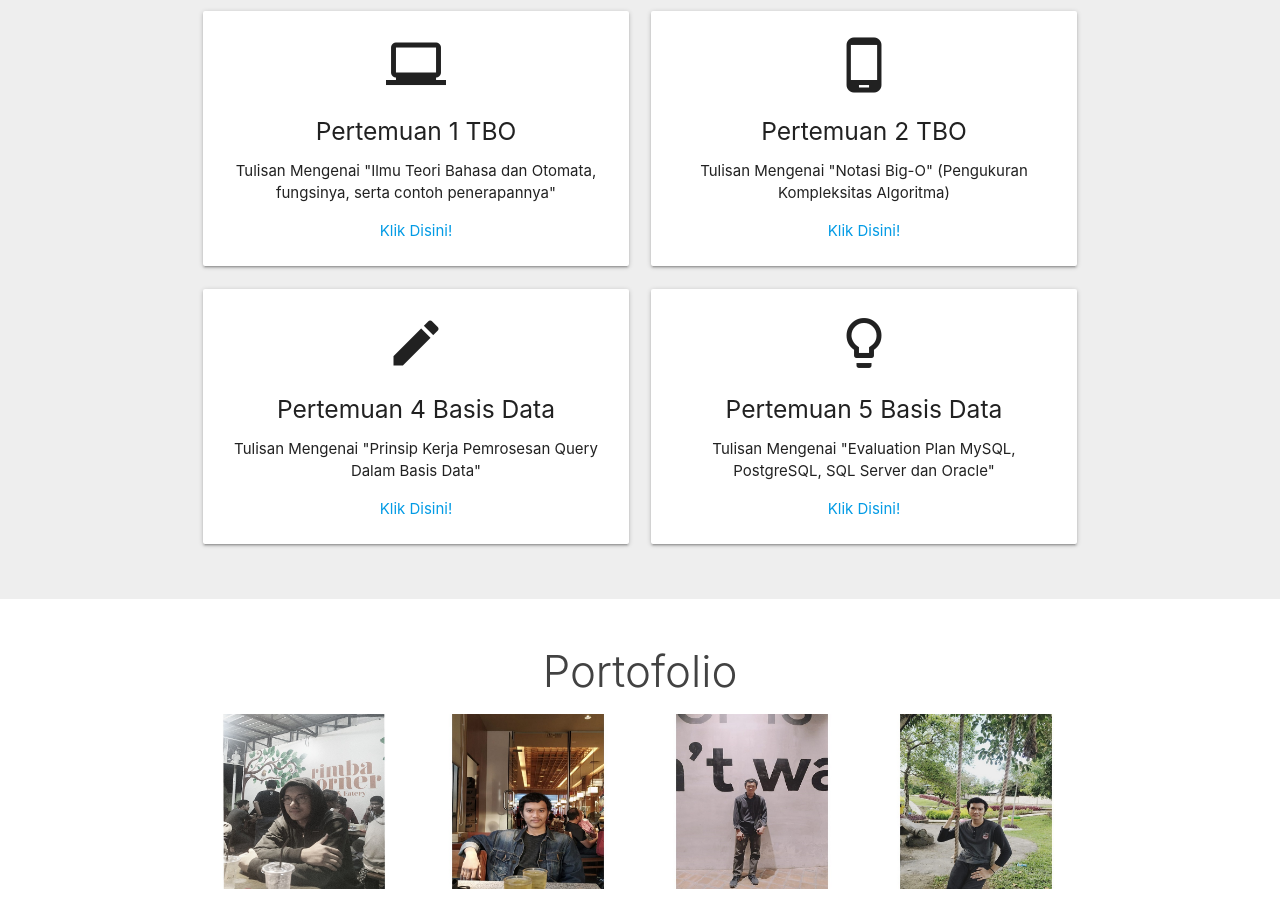
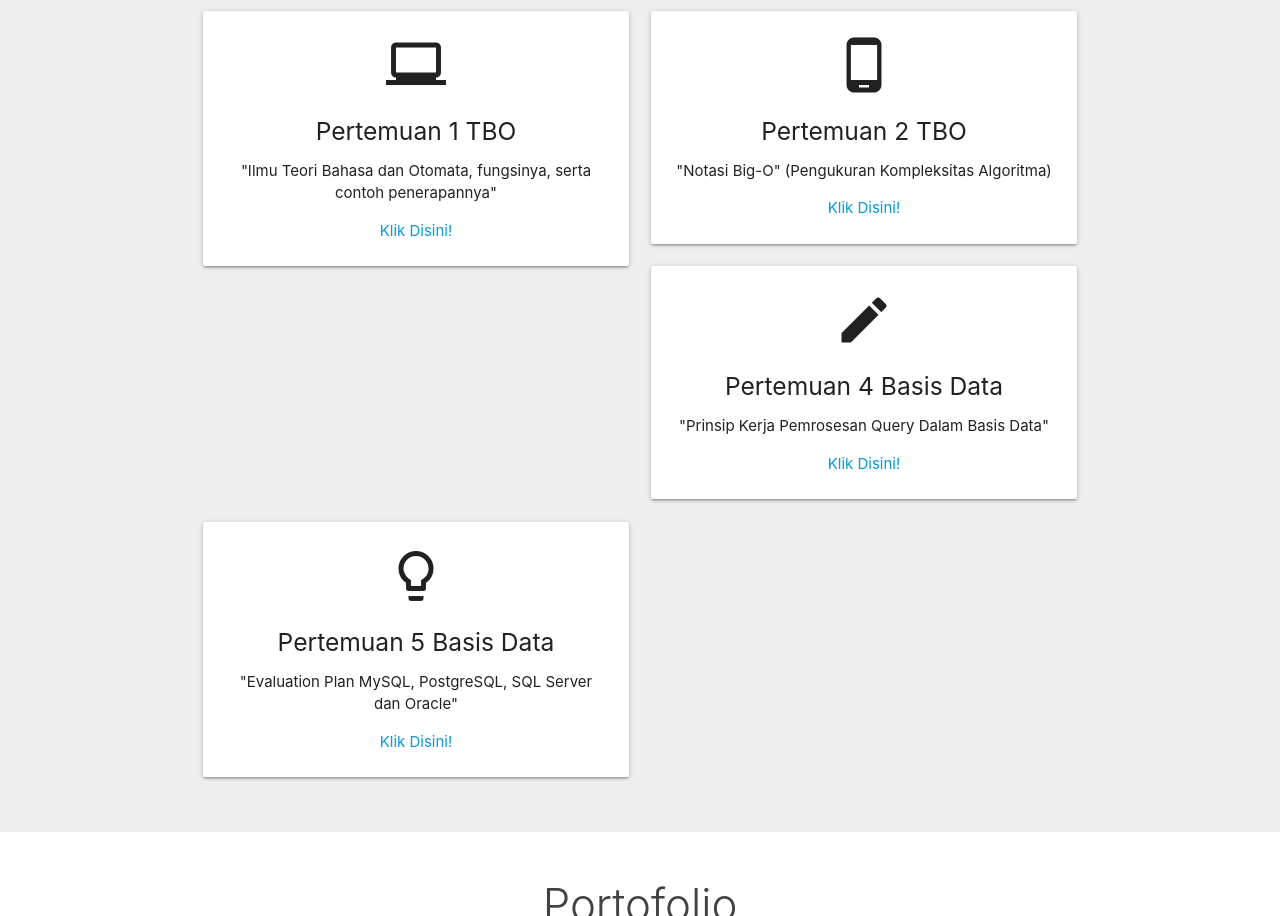
Before and after one commit to naufalfebriantama/naufalfebriantama.github.io, a plain HTML site: page index.html in a window 1280 px wide. Shown: the part 1279-2195 px from the top of the page. Drawn offline with Linux system fonts and the light colour scheme.

Commit message:
Update index.html

```diff
--- a/index.html
+++ b/index.html
@@ -132,7 +132,7 @@
             <div class="card-panel center">
               <i class="material-icons medium">laptop_windows</i>
               <h5>Pertemuan 1 TBO</h5>
-              <p>Tulisan Mengenai "Ilmu Teori Bahasa dan Otomata, fungsinya, serta contoh penerapannya"</p>
+              <p>"Ilmu Teori Bahasa dan Otomata, fungsinya, serta contoh penerapannya"</p>
               <a href="https://naufalfebriantama.github.io/tugas1TBO/">Klik Disini!</a>
             </div>
           </div>
@@ -140,7 +140,7 @@
             <div class="card-panel center">
               <i class="material-icons medium">phone_android</i>
               <h5>Pertemuan 2 TBO</h5>
-              <p>Tulisan Mengenai "Notasi Big-O" (Pengukuran Kompleksitas Algoritma)</p>
+              <p>"Notasi Big-O" (Pengukuran Kompleksitas Algoritma)</p>
               <a href="https://naufalfebriantama.github.io/tugas2TBO/">Klik Disini!</a>
             </div>
           </div>
@@ -148,7 +148,7 @@
             <div class="card-panel center">
               <i class="material-icons medium">edit</i>
               <h5>Pertemuan 4 Basis Data</h5>
-              <p>Tulisan Mengenai "Prinsip Kerja Pemrosesan Query Dalam Basis Data"</p>
+              <p>"Prinsip Kerja Pemrosesan Query Dalam Basis Data"</p>
               <a href="https://naufalfebriantama.github.io/tugas4basisdata/">Klik Disini!</a>
             </div>
           </div>
@@ -156,7 +156,7 @@
             <div class="card-panel center">
               <i class="material-icons medium">lightbulb_outline</i>
               <h5>Pertemuan 5 Basis Data </h5>
-              <p>Tulisan Mengenai "Evaluation Plan MySQL, PostgreSQL, SQL Server dan Oracle"</p>
+              <p>"Evaluation Plan MySQL, PostgreSQL, SQL Server dan Oracle"</p>
               <a href="https://naufalfebriantama.github.io/tugas5basisdata/">Klik Disini!</a>
             </div>
           </div>
```
